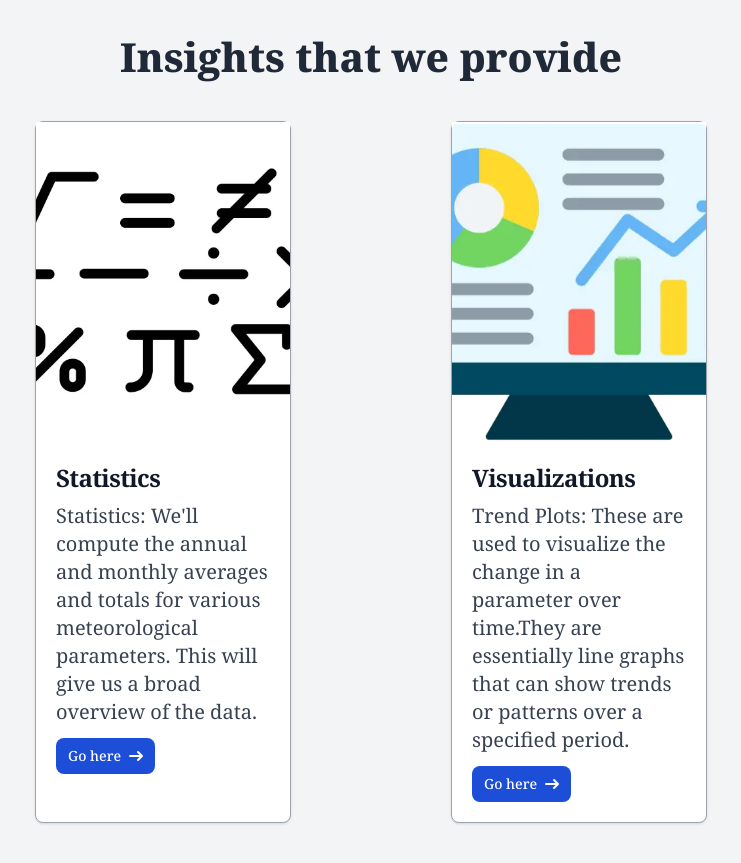
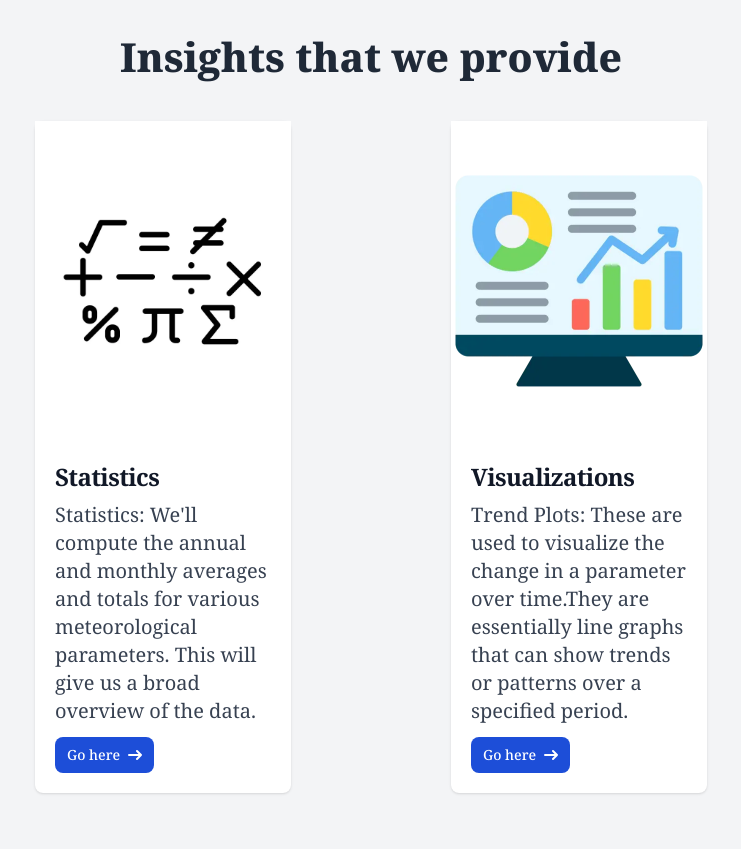
Before and after one commit to arghyam/met-data, a Next.js app in the folder frontend/: page / in a window 1280 px wide. Shown: the part 1340-2203 px from the top of the page, without its empty margins (269-1010 px from the left). Built offline with nearby package versions, Linux system fonts and the light colour scheme.

Commit message:
Update : Image tag of InfoCard

```diff
--- a/frontend/src/components/InfoCard/index.tsx
+++ b/frontend/src/components/InfoCard/index.tsx
@@ -19,13 +19,13 @@ export default function InfoCard({
   altText,
 }: InfoCardProps) {
   return (
-    <div className="max-w-sm bg-white border border-gray-400 rounded-lg shadow transition-transform transform hover:scale-105 dark:bg-gray-800 dark:border-gray-700">
+    <div className="max-w-sm bg-white  rounded-lg shadow transition-transform transform hover:scale-105 dark:bg-gray-800 dark:border-gray-700">
       <div className="lg:h-80 bg-white">
         <Link href={link}>
           <Image
             src={image}
             alt={altText}
-            className="rounded-t-lg object-cover w-full h-full"
+            className="rounded-t-lg object-contain w-full h-full"
           />
         </Link>
       </div>
```
